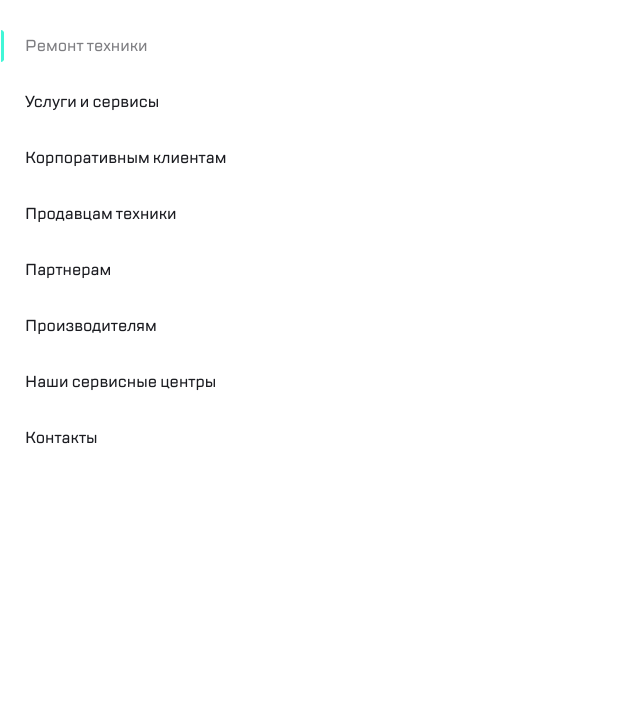
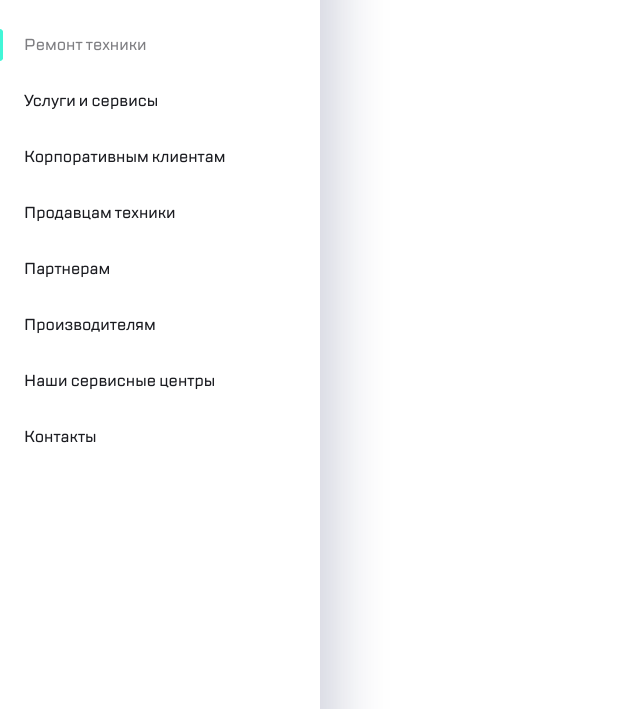
Before and after one commit to kamolovajulia/Web-core, a plain HTML site: page menu.html in a window 1280 px wide. Shown: the part 91-800 px from the top of the page, without its empty margins (0-640 px from the left). Drawn offline with Linux system fonts and the light colour scheme.

Commit message:
Update menu-style.css

```diff
--- a/menu-style.css
+++ b/menu-style.css
@@ -26,7 +26,7 @@
     position: fixed;
     top: 0;
     left: 0;
-    border: 1px solid #fff;
+    box-shadow: 16px 0px 52px 0px rgba(14, 24, 80, 0.20), -2px 0px 4px 0px rgba(69, 79, 126, 0.02);
 }
 .wrapper {
     padding: 0;
```
